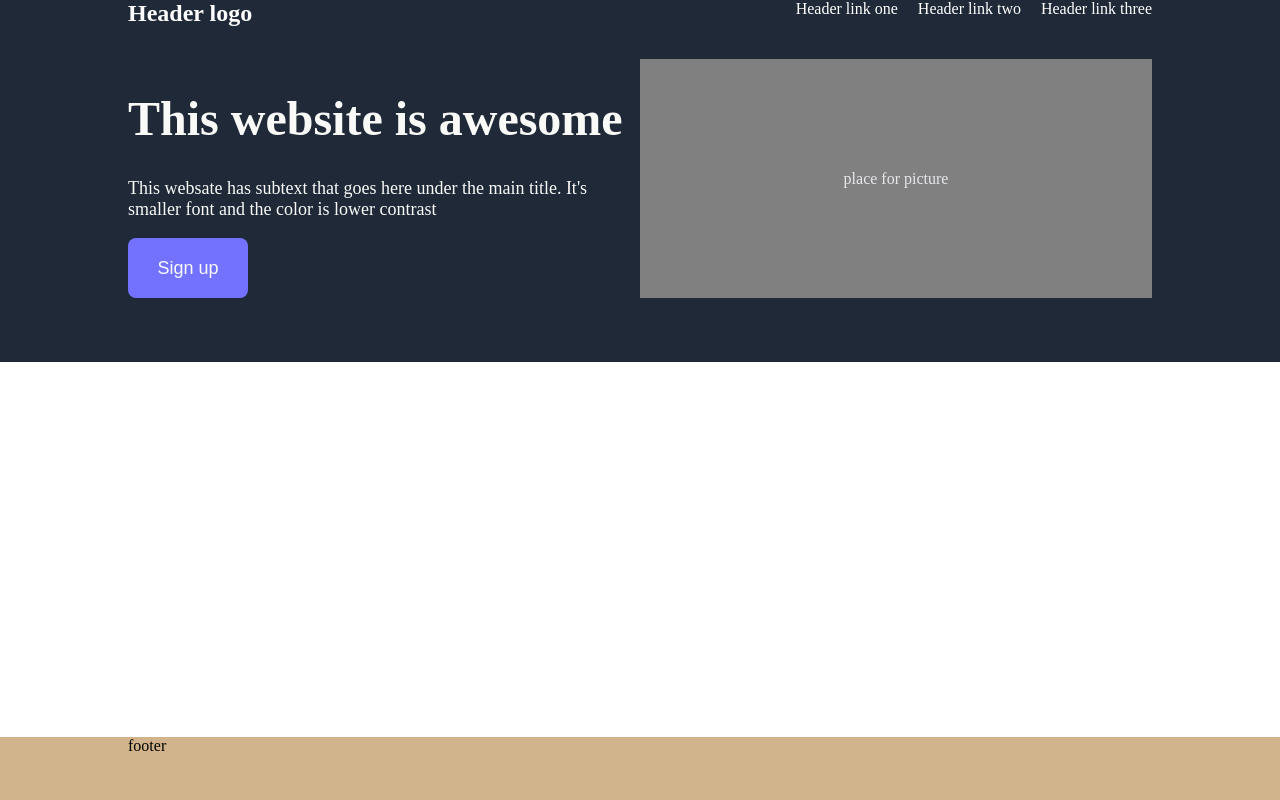
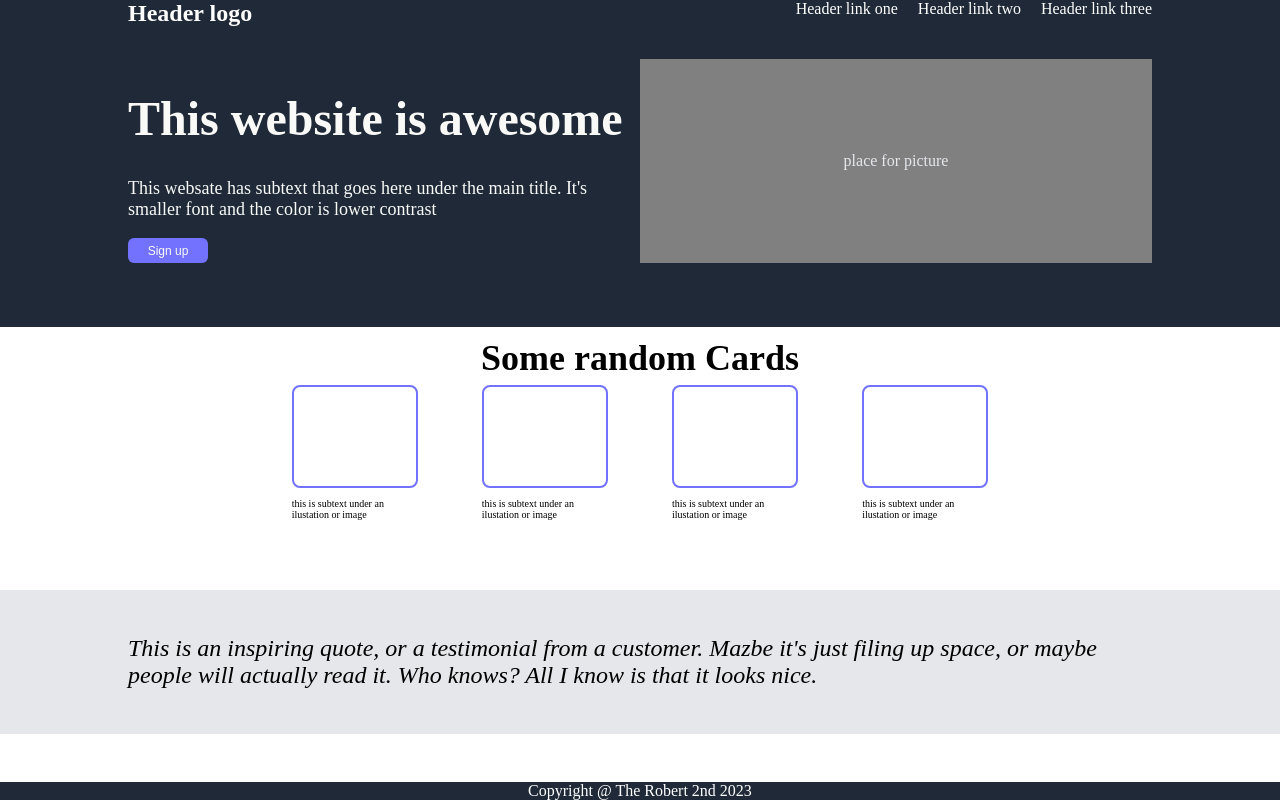
Before and after one commit to Unitato1/Project-Landing-Page, a plain HTML site: page index.html in a window 1280 px wide. Drawn offline with Linux system fonts and the light colour scheme.

Commit message:
Added main part and added footer color and text

```diff
--- a/index.html
+++ b/index.html
@@ -36,18 +36,39 @@
         </div>
     </header>
     <main>
+        <h2>Some random Cards</h2>
         <div class="cards">
-
+            <div class="container-cards">
+                <div class="card">
+                    <div></div>
+                    <p>this is subtext under an ilustation or image</p>
+                </div>
+                <div class="card">
+                    <div></div>
+                    <p>this is subtext under an ilustation or image</p>
+                </div>
+                <div class="card">
+                    <div></div>
+                    <p>this is subtext under an ilustation or image</p>
+                </div>
+                <div class="card">
+                    <div></div>
+                    <p>this is subtext under an ilustation or image</p>
+                </div>
+            </div>
         </div>
         <div class="quote">
-
+            <p> This is an inspiring quote, or a testimonial from a
+                customer. Mazbe it's just filing up space, or maybe people will actually read it.
+                Who knows? All I know is that it looks nice.
+            </p>
         </div>
         <div class="call_for_action">
-
+            <div> </div>
         </div>
     </main>
     <footer>
-        footer
+        Copyright @ The Robert 2nd 2023
     </footer>
 </body>
 </html>
--- a/styles.css
+++ b/styles.css
@@ -4,13 +4,10 @@
 
 body {
     margin: 0;
-
     padding: 0;
-    background: tan;
     height: 100%;
     display: flex;
     flex-direction: column;
-    align-items: stretch;
     box-sizing: border-box;
 }
 body > *{
@@ -19,13 +16,14 @@ body > *{
 }
 header {
     color: white;
-    flex: 3 3 0;
+    flex: 2 2 0;
     background-color: #1f2937;
     padding-bottom: 5%;
 }
 .header_container {
     display: flex;
     flex-direction: column;
+    justify-content: space-between;
 }
 .header-top{
     display: flex;
@@ -73,10 +71,10 @@ h1{
     background-color: rgb(114, 114, 255);
     border: 0;
     color: #F9FAF8;
-    font-size: 18px;
-    width: 120px;
-    height: 60px;
-    border-radius: 8px;
+    font-size: 12px;
+    width: 80px;
+    height: 25px;
+    border-radius: 6px;
 }
 
 main{
@@ -84,11 +82,69 @@ main{
     flex: 6 6 0;
     display: flex;
     flex-direction: column;
+    padding: 0;
+    justify-content: center;
+    align-items: center;
 }
-main > div {
+main > * {
+    flex: 1 1 0;
+    padding-left: 10vw;
+    padding-right: 10vw;
 
 }
+.cards {
+    flex: 3 3 0;
+    display: flex;
+    flex-direction: column;
+    justify-content: center;
+    align-items: center;
+}
 
-footer {
+.container-cards{
+    width: 80%;
+    display: flex;
+    gap: 5vw;
+    flex: 1 1 0;
+    justify-content: space-between;
+}
+main > h2{
+    font-size: 36px;
+    margin-top: 10px;
+}
+.card {
+    display: flex;
+    flex-direction: column;
+}
+.card > div {
+    flex: 1 1 0;
+    border: 2px solid rgb(114, 114, 255);
+    border-radius: 8px;
+}
+.card > p {
+    font-size: 10px;
+    font-weight: 100;
+}
+.quote {
+    margin-top: 60px;
+    flex: 3 3 0;
+    display: flex;
+    justify-content: center;
+    align-items: center;
+    background-color: #E5E7EB;
+}
+.quote > p {
+    font-size: 24px;
+    font-style: italic;
+    font-weight: 200;
+}
+
+.call_for_action {
     flex: 1 1 0;
 }
+footer {
+    display: flex;
+    justify-content: center;
+    align-items: center;
+    color: white;
+    background-color: #1f2937;
+}
```
